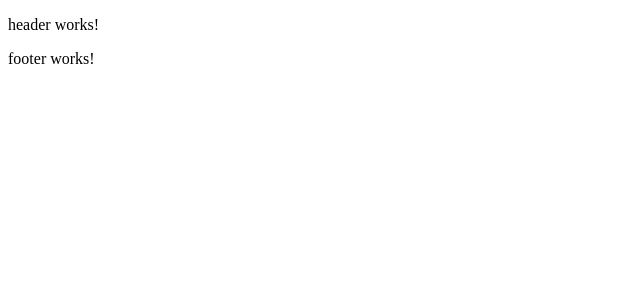
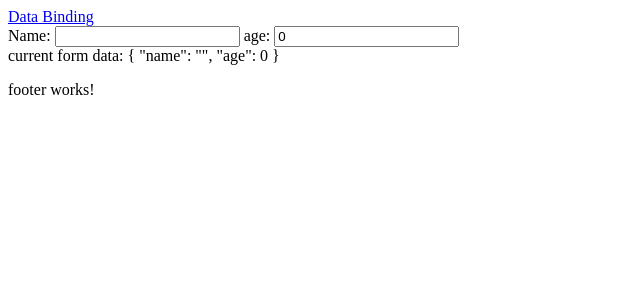
Before and after one commit to dav100ide-red/basic-nine, an Angular app: page /data-binding in a window 1280 px wide. Before the commit this address led to /. Shown: the top 300 px of the page, without its empty margins (0-640 px from the left). Built offline with nearby package versions, Linux system fonts and the light colour scheme.

Commit message:
es 1 done

```diff
--- a/src/app/app.routes.ts
+++ b/src/app/app.routes.ts
@@ -1,3 +1,11 @@
 import { Routes } from '@angular/router';
 
-export const routes: Routes = [];
+export const routes: Routes = [
+    {
+        path: 'data-binding',
+        loadComponent: () =>
+            import('./pages/data-biding/data-biding.component').then(
+                (m) => m.DataBidingComponent
+            ),
+    },
+];
--- a/src/app/components/header/header.component.ts
+++ b/src/app/components/header/header.component.ts
@@ -1,10 +1,17 @@
 import { Component } from '@angular/core';
+import { RouterLink } from '@angular/router';
 
 @Component({
     selector: 'app-header',
     standalone: true,
-    imports: [],
-    template: ` <p>header works!</p> `,
+    imports: [RouterLink],
+    template: `
+        @for(link of links; track link){
+        <a [routerLink]="link.path">{{ link.label }}</a>
+        }
+    `,
     styles: ``,
 })
-export class HeaderComponent {}
+export class HeaderComponent {
+    public readonly links = [{ label: 'Data Binding', path: 'data-binding' }];
+}
--- /dev/null
+++ b/src/app/pages/data-biding/data-biding.component.html
@@ -0,0 +1,12 @@
+<form [formGroup]="form">
+    <label>
+        Name:
+        <input formControlName="name" />
+    </label>
+    <label>
+        age:
+        <input type="number" formControlName="age" required />
+    </label>
+</form>
+
+<span> current form data: {{ form.value | json }} </span>
--- /dev/null
+++ b/src/app/pages/data-biding/data-biding.component.ts
@@ -0,0 +1,23 @@
+import { JsonPipe } from '@angular/common';
+import { Component, inject } from '@angular/core';
+import {
+    FormBuilder,
+    FormGroup,
+    ReactiveFormsModule,
+    Validators,
+} from '@angular/forms';
+
+@Component({
+    selector: 'data-biding',
+    standalone: true,
+    imports: [ReactiveFormsModule, JsonPipe],
+    templateUrl: './data-biding.component.html',
+    styleUrl: './data-biding.component.scss',
+})
+export class DataBidingComponent {
+    private fb = inject(FormBuilder);
+    form: FormGroup = this.fb.group({
+        name: '',
+        age: [0],
+    });
+}
```
Also changed, not shown: src/app/pages/data-biding/data-biding.component.scss (added).
